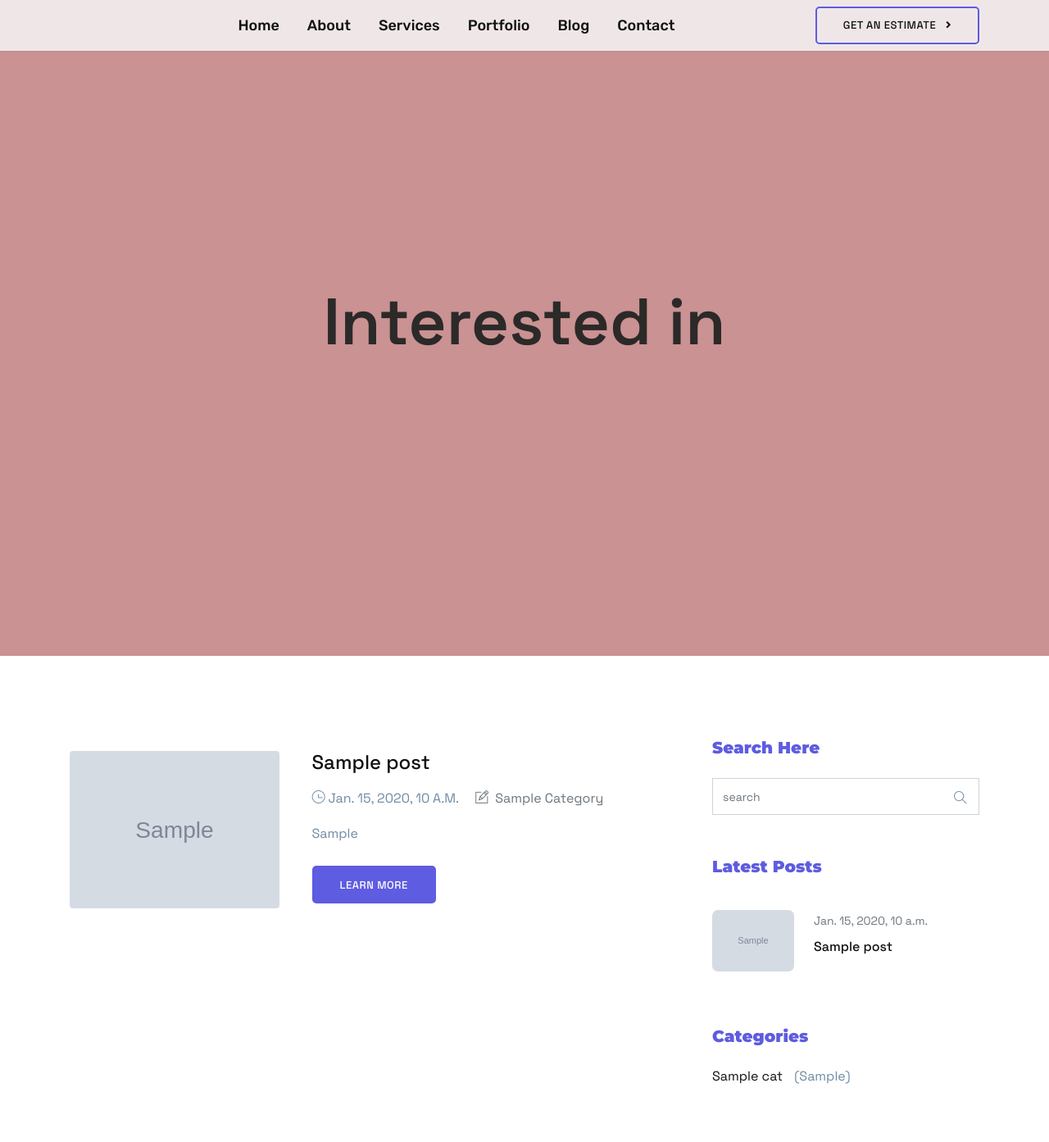
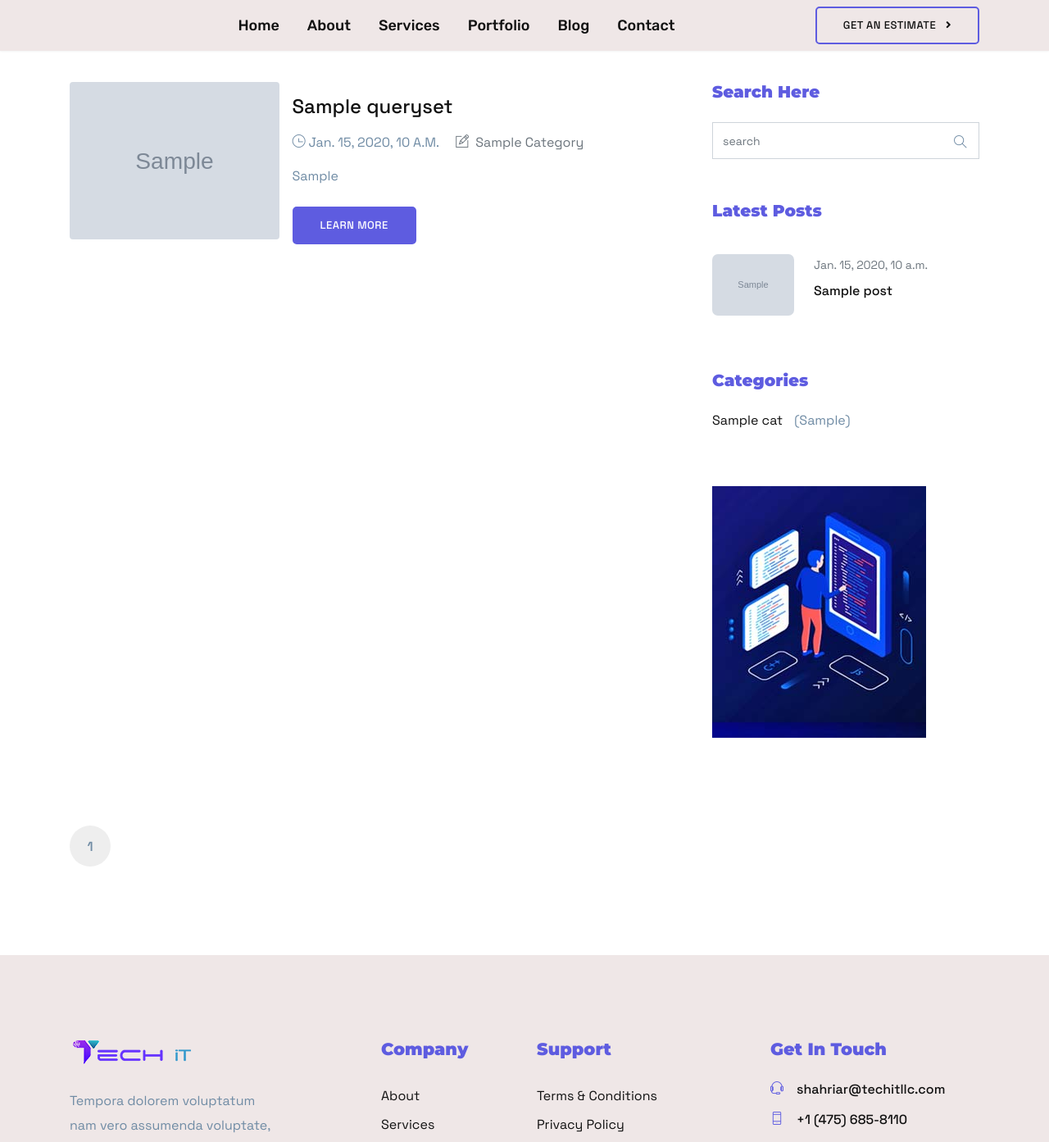
Before and after one commit to YusufKhan2016/Techit, a Django app: template templates/category.html in a window 1280 px wide. Shown: the top 1393 px of the page at 82% size. Run offline with Django 4.2, Linux system fonts and the light colour scheme; tables that the repository leaves empty hold one stand-in row (values such as "Sample post"); the template is opened without the code that fills it: values that come from a table or form of the project are taken from there, most other values are stand-ins (such as "Sample title", 1, 10 or a date in 2020); grey boxes marked "Sample" are stand-in pictures; some libraries are stand-ins or nearby versions.

Commit message:
blog updated

```diff
--- a/orbitor/models.py
+++ b/orbitor/models.py
@@ -96,9 +96,8 @@ class contactform(models.Model):
         return self.email
 
 class blog(models.Model):
-    title = models.CharField(max_length=50)
+    title = models.CharField(max_length=100)
     category = models.ForeignKey(category, on_delete=models.CASCADE)
-    head0 = models.CharField(max_length=107,default="")
     head1 = RichTextUploadingField(blank = False, null=False,max_length=1000000)
     pub_date = models.DateField()
     thumbnail = models.ImageField(upload_to='pics/blogs',default="")
--- a/templates/blog-single.html
+++ b/templates/blog-single.html
@@ -27,7 +27,6 @@
 	</div>
 </div>
 
-				<p class="lead mb-4">{{post.head0}}</p>
 
 				{{ post.head1|safe }}
 
--- a/templates/category.html
+++ b/templates/category.html
@@ -11,34 +11,38 @@
 
 <!-- blog posts start -->
 
-</div>
-<div class="typing">
-	<span>Interested in<p class="type2"> </span> </p>
-</div>
 <section class="section blog-wrap">
   <div class="container">
     <div class="row">
       <div class="col-lg-8">
         <div class="row">
-	{% for post in post %}
-	<div class="col-lg-12 col-md-12 mb-5">
-		<div class="blog-item">
-			<div class="blog-thumb">
-				<img src="{{post.thumbnail.url}}" alt="" class="img-fluid rounded">
+			{% for b in queryset %}
+			<div class="col-lg-12 col-md-12 mb-5 " >
+				<div class="blog-item d-flex">
+					<div class="blog-thumb mr-3">
+						<img src="{{ b.thumbnail.url }}" alt="" class="img-fluid rounded">
 					</div>
 
-			<div class="blog-item-content">
-				<h3 class="mt-3 mb-3"><a href="{{ post.get_absolute_url }}">{{post.title}}</a></h3>
+					<div class="blog-item-content" style="max-width: 60%;">
+						<h3 class="mt-3 mb-3"><a href="{{ b.get_absolute_url }}">{{ b.title }}</a></h3>
 
 						<div class="blog-item-meta mb-3">
-					<span class="text-black text-capitalize mr-3"><i class="ti-time mr-1"></i>{{post.pub_date}}</span>
-					<span class="text-muted text-capitalize mr-3"><i class="ti-pencil-alt mr-2"></i>{{post.category}}</span>
+							<span class="text-black text-capitalize mr-3"><i class="ti-time mr-1"></i>{{ b.pub_date }}</span>
+							<span class="text-muted text-capitalize mr-3"><i class="ti-pencil-alt mr-2"></i>{{ b.category }}</span>
 						</div>
 
+						<div class="mb-4 ">
+							<style>
+								div.b {
+									word-wrap: break-word;
+								  }
+							</style>
+							<div class="b">
+							{{ b.head1 | truncatechars:80| safe }}
+							</div>
+						</div>
 
-				<p class="mb-4">{{post.head0}}</p>
-
-				<a href="{{ post.get_absolute_url }}" class="btn btn-small btn-main ">Learn More</a>
+						<a href="{{ b.get_absolute_url }}" class="btn btn-small btn-main">Learn More</a>
 					</div>
 				</div>
 			</div>
```
Also changed, not shown: templates/blog-sidebar.html (+21 -11 lines), templates/search_results.html (+19 -11 lines), media/pics/blogs/1.jpg (added), media/pics/blogs/app-development-illustration_52683-47931.webp (added), media/pics/blogs/main-qimg-02bc0d879d9e87c15ab33fd0e9d7713c.jpeg (added), orbitor/migrations/0038_remove_blog_head0.py (added), orbitor/migrations/0039_alter_blog_title.py (added). Lines whose indentation alone changed are shown as unchanged.
